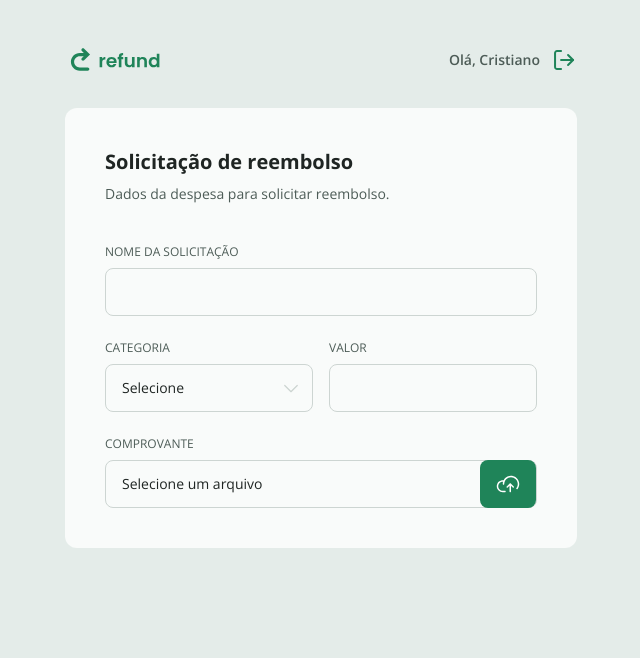
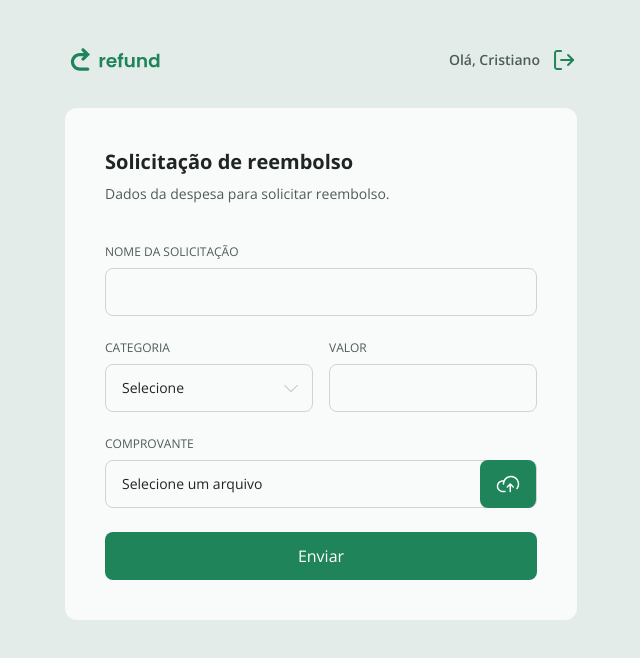
Before and after one commit to crisfeitosa/refund-2.0, a React (Vite) app in the folder web/: page / in a window 1280 px wide. Shown: the top 658 px of the page, without its empty margins (319-959 px from the left). Built offline with nearby package versions, Linux system fonts and the light colour scheme.

Commit message:
Button Enviar

```diff
--- a/web/src/pages/Refund.tsx
+++ b/web/src/pages/Refund.tsx
@@ -3,14 +3,33 @@
 import { Input } from "../components/Input";
 import { Select } from "../components/Select";
 import { Upload } from "../components/Upload";
+import { Button } from "../components/Button";
 
 import { CATEGORIES, CATEGORIES_KEYS } from "../utils/categories";
 
 export function Refund() {
+  const [name, setName] = useState("");
+  const [amount, setAmount] = useState("");
   const [category, setCategory] = useState("");
+  const [isloading, setIsLoading] = useState(false);
+  const [fileName, setFileName] = useState<File | null>(null);
+
+  function onSubmit(e: React.FormEvent<HTMLFormElement>) {
+    e.preventDefault();
+
+    console.log({
+      name,
+      amount,
+      category,
+      fileName,
+    });
+  }
 
   return (
-    <form className="bg-gray-500 w-full rounded-xl flex flex-col p-10 gap-6 lg:min-w-[512px]">
+    <form
+      onSubmit={onSubmit}
+      className="bg-gray-500 w-full rounded-xl flex flex-col p-10 gap-6 lg:min-w-[512px]"
+    >
       <header>
         <h1 className="text-xl font-bold text-gray-100">
           Solicitação de reembolso
@@ -24,6 +43,8 @@
       <Input
         required
         legend="Nome da solicitação"
+        value={name}
+        onChange={(e) => setName(e.target.value)}
       />
 
       <div className="flex gap-4">
@@ -42,11 +63,20 @@
 
         <Input
           legend="Valor"
+          value={amount}
+          onChange={(e) => setAmount(e.target.value)}
           required
         />
       </div>
 
-      <Upload />
+      <Upload
+        filename={fileName && fileName.name}
+        onChange={(e) => e.target.files && setFileName(e.target.files[0])}
+      />
+
+      <Button type="submit" isLoading={isloading}>
+        Enviar
+      </Button>
     </form>
   )
 }
```
